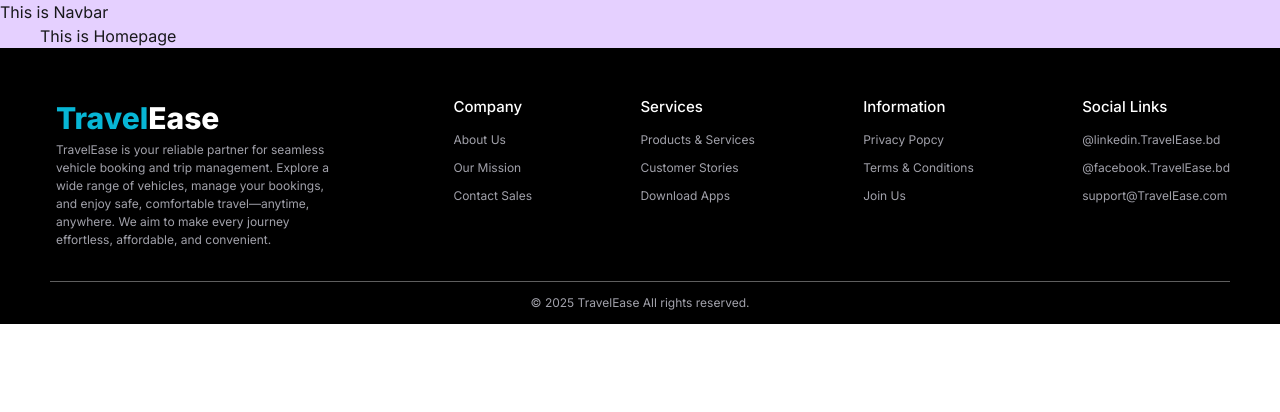
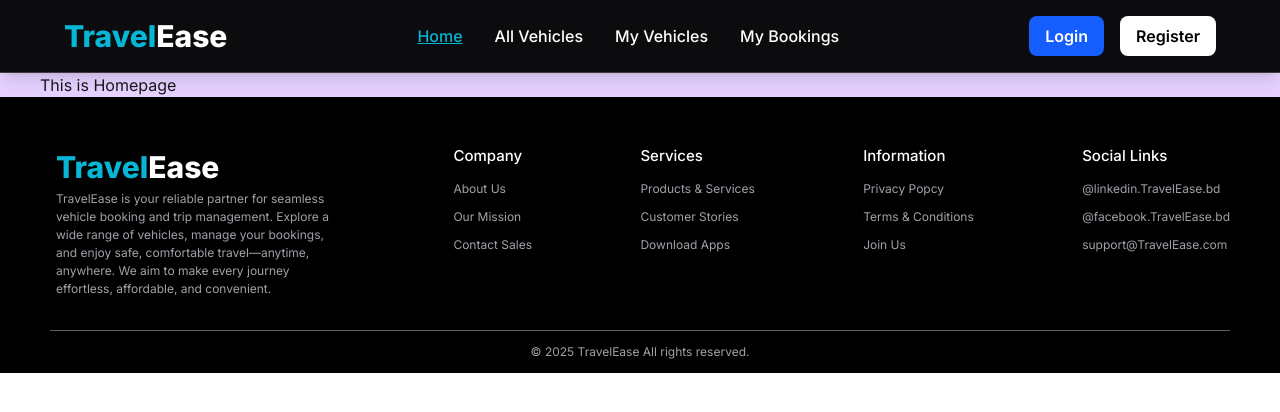
Before and after one commit to naymulislamnay/Client-Assignment-10-Travel-Ease-WEB-12-5181, a React (Vite) app: page / in a window 1280 px wide. Shown: the top 412 px of the page. Built offline with nearby package versions, Linux system fonts and the light colour scheme; no server answers.

Commit message:
navbar added

```diff
--- a/components/Navbar.jsx
+++ b/components/Navbar.jsx
@@ -1,9 +1,67 @@
 import React from 'react';
+import { Link, NavLink } from 'react-router';
+import Logo from './Logo';
 
 const Navbar = () => {
+    const user = false; //firebase theke user status add korte hobe
+
+    const navLinkClass = ({ isActive }) => `hover:text-[#07b6d5] ${isActive ? 'text-[#07b6d5] underline' : ''}`;
+
     return (
-        <div>
-            This is Navbar
+        <div className="w-full bg-black/95 backdrop-blur-xl shadow-lg border-b border-white/20">
+            <div className="max-w-[1200px] mx-auto flex items-center justify-between py-4 px-6">
+
+                <Link to="/" className="text-3xl font-extrabold text-[#11a7cf]">
+                    <Logo></Logo>
+                </Link>
+
+                <div className="hidden md:flex items-center gap-8 text-white font-medium">
+                    <NavLink to="/" className={navLinkClass}>Home</NavLink>
+                    <NavLink to="/vehicles" className={navLinkClass}>All Vehicles</NavLink>
+                    {/* <NavLink to="/add-vehicle" className={navLinkClass}>Add Vehicle</NavLink> */}
+                    <NavLink to="/my-vehicles" className={navLinkClass}>My Vehicles</NavLink>
+                    <NavLink to="/my-bookings" className={navLinkClass}>My Bookings</NavLink>
+                </div>
+
+
+                <div className="flex items-center gap-4">
+
+                    {/* if user is not logged in */}
+                    {!user && (
+                        <div className="flex items-center gap-4">
+                            <Link
+                                to="/log-in"
+                                className="px-4 py-2 rounded-lg bg-blue-600 hover:bg-blue-700 text-white font-semibold shadow"
+                            >
+                                Login
+                            </Link>
+                            <Link
+                                to="/sign-up"
+                                className="px-4 py-2 rounded-lg bg-white text-black font-semibold hover:bg-gray-200 shadow"
+                            >
+                                Register
+                            </Link>
+                        </div>
+                    )}
+
+                    {/* if user is logged in */}
+                    {user && (
+                        <div className="group cursor-pointer flex gap-1.5">
+                            <img
+                                src="https://i.pravatar.cc/300"
+                                alt="User" title=''
+                                className="w-11 h-11 rounded-full border-2 border-white object-cover"
+                            />
+
+                            <button
+                                className="px-4 py-2 rounded-lg bg-blue-600 hover:bg-blue-700 text-white font-semibold shadow"
+                            >
+                                Log Out
+                            </button>
+                        </div>
+                    )}
+                </div>
+            </div>
         </div>
     );
 };
```
